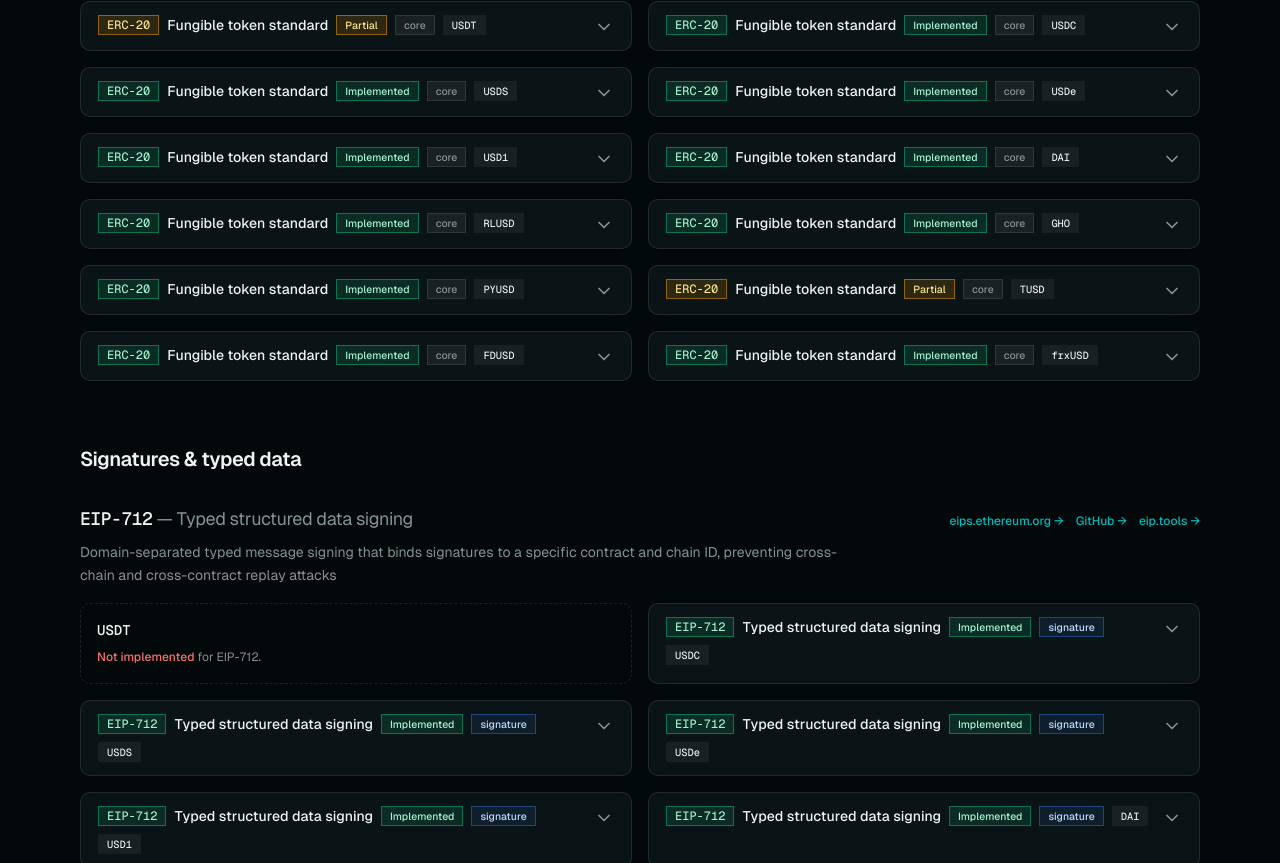
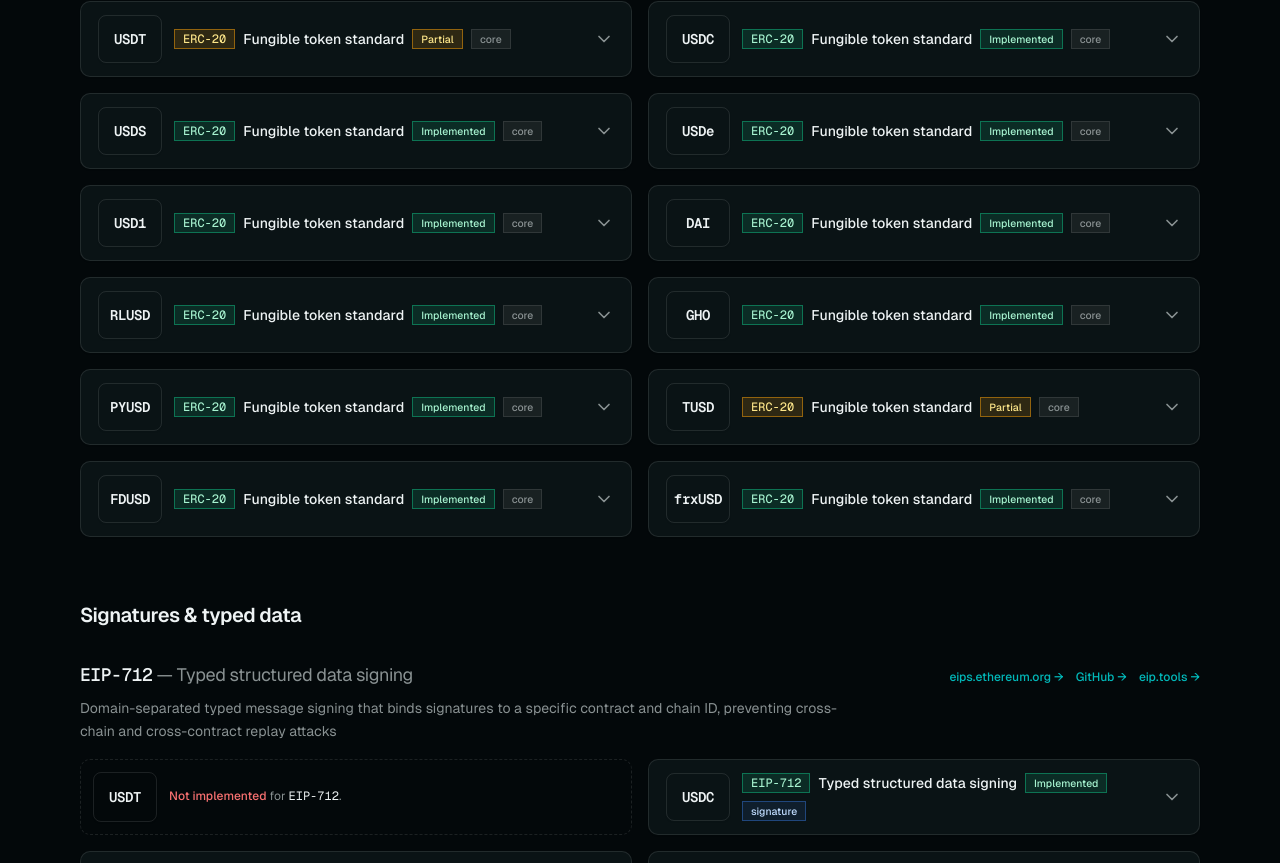
Before and after one commit to blockrockettech/stablemoney.dev, a Next.js app: page /standards in a window 1280 px wide. Shown: the part 1577-2440 px from the top of the page. Built offline with nearby package versions, Linux system fonts and the light colour scheme; no server answers.

Commit message:
feature: coin contain made more standout and uniformed

```diff
--- a/components/EipCard.tsx
+++ b/components/EipCard.tsx
@@ -96,10 +96,17 @@
       <Button
         type="button"
         variant="ghost"
-        className="hover:bg-muted/50 flex h-auto w-full items-start justify-between gap-3 rounded-b-none rounded-t-lg px-4 py-3 text-left font-normal"
+        className="hover:bg-muted/50 flex h-auto w-full items-stretch justify-between gap-3 rounded-b-none rounded-t-lg px-4 py-3 text-left font-normal"
         onClick={() => setOpen((o) => !o)}
         aria-expanded={open}
       >
+        {coinSymbol ? (
+          <div className="flex min-h-12 w-16 shrink-0 items-center justify-center rounded-md border border-primary/40 bg-primary/10 px-2 shadow-sm shadow-primary/5">
+            <span className="font-mono text-sm font-bold leading-none tracking-tight text-foreground">
+              {coinSymbol}
+            </span>
+          </div>
+        ) : null}
         <div className="flex min-w-0 flex-1 flex-wrap items-center gap-2">
           <Badge variant="outline" className={cn("font-mono text-xs", st.badge)}>
             {eip.id}
@@ -116,15 +123,10 @@
               {scopeLabel[impl.scope]}
             </Badge>
           ) : null}
-          {coinSymbol ? (
-            <Badge variant="secondary" className="font-mono text-[0.65rem]">
-              {coinSymbol}
-            </Badge>
-          ) : null}
         </div>
         <ChevronDown
           className={cn(
-            "text-muted-foreground mt-0.5 size-5 shrink-0 transition-transform",
+            "text-muted-foreground size-5 shrink-0 self-center transition-transform",
             open && "rotate-180"
           )}
         />
--- a/components/EipCategorySection.tsx
+++ b/components/EipCategorySection.tsx
@@ -25,11 +25,18 @@
 }) {
   const style = placeholderLabel[status]
   return (
-    <div className="text-muted-foreground rounded-lg border border-dashed border-border bg-muted/20 p-4 text-sm">
-      <span className="font-mono font-semibold text-foreground">{symbol}</span>
-      <p className="mt-2 text-xs leading-relaxed">
-        <span className={`font-medium ${style.accent}`}>{style.text}</span> for {eipId}.
-      </p>
+    <div className="flex items-stretch gap-3 rounded-lg border border-dashed border-border bg-muted/20 p-3 text-sm">
+      <div className="flex min-h-12 w-16 shrink-0 items-center justify-center rounded-md border border-primary/30 bg-primary/10 px-2 shadow-sm shadow-primary/5">
+        <span className="font-mono text-sm font-bold leading-none tracking-tight text-foreground">
+          {symbol}
+        </span>
+      </div>
+      <div className="flex min-w-0 items-center">
+        <p className="text-xs leading-relaxed text-muted-foreground">
+          <span className={`font-medium ${style.accent}`}>{style.text}</span> for{" "}
+          <span className="font-mono text-foreground">{eipId}</span>.
+        </p>
+      </div>
     </div>
   )
 }
```
Also changed, not shown: 1 other file (tests, documents, lock files or other folders).
